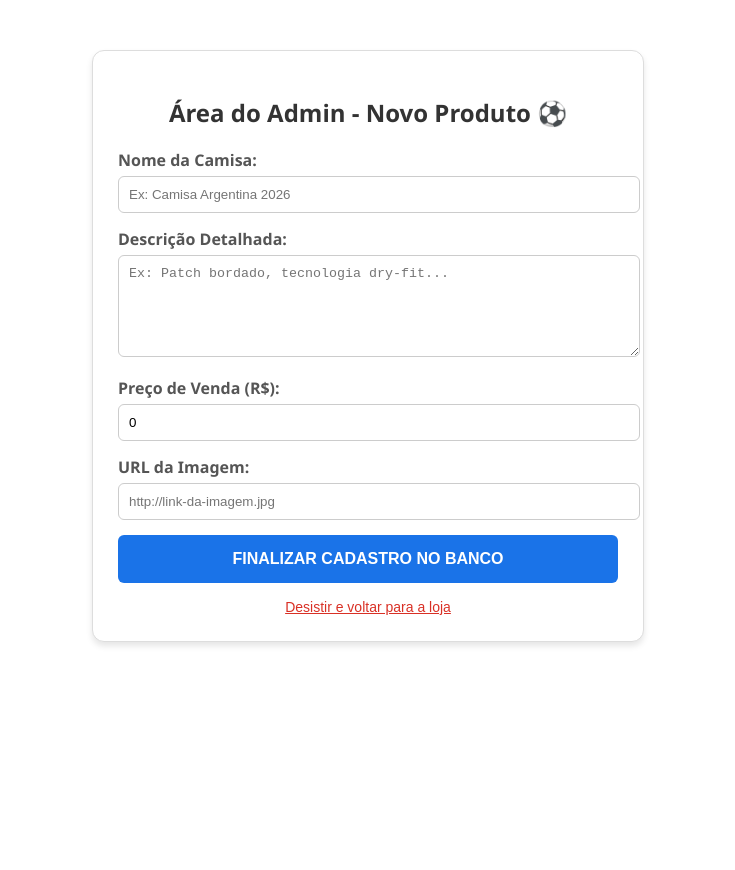
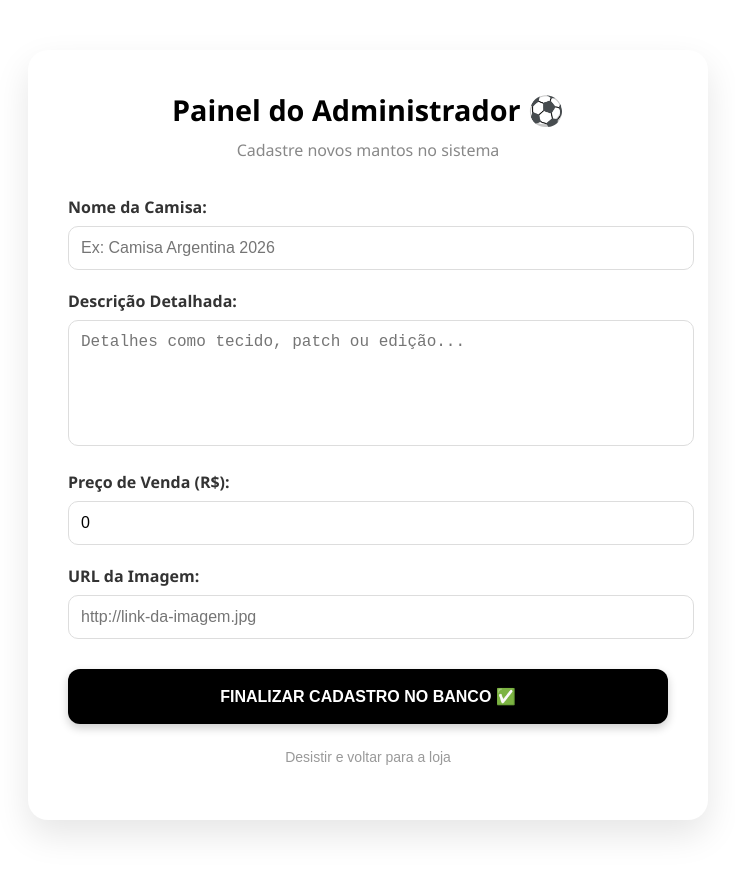
Before and after one commit to ViniciusC87/venda-de-camisetas, an Angular app in the folder FRONTEND/ecommerce-camisas/: page /admin/cadastrar-produto in a window 1280 px wide. Shown: the whole page, without its empty margins (272-1007 px from the left). Before the commit the page ends 800 px from the top, so only its background shows below. Built offline with nearby package versions, Linux system fonts and the light colour scheme.

Commit message:
Painel Admin: Visual premium e Modal de Acesso Restrito finalizado

```diff
--- a/FRONTEND/ecommerce-camisas/src/app/pages/admin/cadastro-produto/cadastro-produto.component.html
+++ b/FRONTEND/ecommerce-camisas/src/app/pages/admin/cadastro-produto/cadastro-produto.component.html
@@ -1,33 +1,39 @@
-<div style="max-width: 500px; margin: 50px auto; padding: 25px; border: 1px solid #ddd; border-radius: 12px; font-family: 'Segoe UI', Tahoma, Geneva, Verdana, sans-serif; background-color: #ffffff; box-shadow: 0 4px 6px rgba(0,0,0,0.1);">
-  <h2 style="text-align: center; color: #333; margin-bottom: 20px;">Área do Admin - Novo Produto ⚽</h2>
+<div style="max-width: 600px; margin: 50px auto; padding: 40px; border-radius: 20px; font-family: 'Segoe UI', sans-serif; background-color: #ffffff; box-shadow: 0 15px 35px rgba(0,0,0,0.1);">
 
-  <div style="display: flex; flex-direction: column; gap: 15px;">
+  <div style="text-align: center; margin-bottom: 35px;">
+    <h2 style="color: #000; font-size: 1.8rem; margin: 0;">Painel do Administrador ⚽</h2>
+    <p style="color: #888; margin-top: 10px;">Cadastre novos mantos no sistema</p>
+  </div>
+
+  <div style="display: flex; flex-direction: column; gap: 20px;">
     <div>
-      <label style="font-weight: bold; color: #555;">Nome da Camisa:</label>
-      <input type="text" [(ngModel)]="novoProduto.nome" placeholder="Ex: Camisa Argentina 2026" style="width: 100%; padding: 10px; border: 1px solid #ccc; border-radius: 6px; margin-top: 5px;">
+      <label style="font-weight: 600; color: #333; display: block; margin-bottom: 8px;">Nome da Camisa:</label>
+      <input type="text" [(ngModel)]="novoProduto.nome" placeholder="Ex: Camisa Argentina 2026" style="width: 100%; padding: 12px; border: 1px solid #ddd; border-radius: 10px; outline: none; font-size: 16px;">
     </div>
 
     <div>
-      <label style="font-weight: bold; color: #555;">Descrição Detalhada:</label>
-      <textarea [(ngModel)]="novoProduto.descricao" placeholder="Ex: Patch bordado, tecnologia dry-fit..." style="width: 100%; padding: 10px; border: 1px solid #ccc; border-radius: 6px; margin-top: 5px; height: 80px;"></textarea>
+      <label style="font-weight: 600; color: #333; display: block; margin-bottom: 8px;">Descrição Detalhada:</label>
+      <textarea [(ngModel)]="novoProduto.descricao" placeholder="Detalhes como tecido, patch ou edição..." style="width: 100%; padding: 12px; border: 1px solid #ddd; border-radius: 10px; outline: none; height: 100px; font-size: 16px; resize: none;"></textarea>
     </div>
 
     <div>
-      <label style="font-weight: bold; color: #555;">Preço de Venda (R$):</label>
-      <input type="number" [(ngModel)]="novoProduto.preco" style="width: 100%; padding: 10px; border: 1px solid #ccc; border-radius: 6px; margin-top: 5px;">
+      <label style="font-weight: 600; color: #333; display: block; margin-bottom: 8px;">Preço de Venda (R$):</label>
+      <input type="number" [(ngModel)]="novoProduto.preco" placeholder="299.90" style="width: 100%; padding: 12px; border: 1px solid #ddd; border-radius: 10px; outline: none; font-size: 16px;">
     </div>
 
     <div>
-      <label style="font-weight: bold; color: #555;">URL da Imagem:</label>
-      <input type="text" [(ngModel)]="novoProduto.imagem_url" placeholder="http://link-da-imagem.jpg" style="width: 100%; padding: 10px; border: 1px solid #ccc; border-radius: 6px; margin-top: 5px;">
+      <label style="font-weight: 600; color: #333; display: block; margin-bottom: 8px;">URL da Imagem:</label>
+      <input type="text" [(ngModel)]="novoProduto.imagem_url" placeholder="http://link-da-imagem.jpg" style="width: 100%; padding: 12px; border: 1px solid #ddd; border-radius: 10px; outline: none; font-size: 16px;">
     </div>
 
-    <button (click)="salvarProduto()" style="background: #1a73e8; color: white; padding: 15px; border: none; border-radius: 6px; cursor: pointer; font-weight: bold; font-size: 16px; transition: background 0.3s;">
-      FINALIZAR CADASTRO NO BANCO
-    </button>
+    <div style="margin-top: 10px;">
+      <button (click)="salvarProduto()" style="width: 100%; background: #000; color: white; padding: 18px; border: none; border-radius: 12px; cursor: pointer; font-weight: bold; font-size: 16px; transition: transform 0.2s; box-shadow: 0 4px 10px rgba(0,0,0,0.2);">
+        FINALIZAR CADASTRO NO BANCO ✅
+      </button>
 
-    <button (click)="cancelar()" style="background: none; color: #d93025; border: none; cursor: pointer; text-decoration: underline; font-size: 14px;">
-      Desistir e voltar para a loja
-    </button>
+      <button (click)="cancelar()" style="width: 100%; background: none; color: #999; border: none; cursor: pointer; padding: 15px; margin-top: 10px; font-size: 14px; text-decoration: none;">
+        Desistir e voltar para a loja
+      </button>
+    </div>
   </div>
 </div>
--- a/FRONTEND/ecommerce-camisas/src/app/pages/admin/cadastro-produto/cadastro-produto.component.ts
+++ b/FRONTEND/ecommerce-camisas/src/app/pages/admin/cadastro-produto/cadastro-produto.component.ts
@@ -11,6 +11,7 @@ import { HttpClient } from '@angular/common/http';
   templateUrl: './cadastro-produto.component.html'
 })
 export class CadastroProdutoComponent {
+  // Objeto que será enviado para o MySQL via Node.js
   novoProduto = {
     nome: '',
     descricao: '',
@@ -23,15 +24,21 @@ export class CadastroProdutoComponent {
   private router = inject(Router);
 
   salvarProduto() {
-    // Endereço do seu servidor Node.js que acessa o MySQL
+    // Verificação básica antes de enviar
+    if (!this.novoProduto.nome || !this.novoProduto.preco || !this.novoProduto.imagem_url) {
+      alert('Por favor, preencha o nome, preço e a imagem! ⚠️');
+      return;
+    }
+
+    // Endereço do seu servidor Node.js (Certifique-se que ele está rodando!)
     this.http.post('http://localhost:3000/produtos', this.novoProduto).subscribe({
       next: () => {
         alert('Manto cadastrado com sucesso! 🏆');
         this.router.navigate(['/']);
       },
       error: (err) => {
-        console.error(err);
-        alert('Erro ao salvar. Verifique se o terminal do BACKEND está rodando!');
+        console.error('Erro na conexão:', err);
+        alert('Erro ao salvar. Verifique se o terminal do BACKEND está aberto e rodando!');
       }
     });
   }
--- a/FRONTEND/ecommerce-camisas/src/app/pages/home/home.component.html
+++ b/FRONTEND/ecommerce-camisas/src/app/pages/home/home.component.html
@@ -1,33 +1,57 @@
-<div style="font-family: sans-serif; background-color: #fff; min-height: 100vh;">
+<div style="font-family: 'Segoe UI', sans-serif; background-color: #fff; min-height: 100vh; display: flex; flex-direction: column;">
 
-  <div style="background-color: #000; padding: 120px 20px; text-align: center; color: white;">
-    <h1 style="margin-bottom: 40px; font-size: 3rem;">Vini Camisas Store ⚽</h1>
+  <div style="background-color: #000; padding: 100px 20px; text-align: center; color: white;">
+    <h1 style="margin-bottom: 40px; font-size: 3rem; font-weight: 800; letter-spacing: -1px;">Vini Camisas Store ⚽</h1>
 
-    <div style="max-width: 600px; margin: 0 auto; display: flex; gap: 10px; background: white; padding: 5px; border-radius: 40px;">
+    <div style="max-width: 650px; margin: 0 auto; display: flex; gap: 10px; background: white; padding: 8px; border-radius: 50px; box-shadow: 0 10px 30px rgba(0,0,0,0.3);">
       <input type="text"
              [(ngModel)]="termoPesquisa"
              (keyup.enter)="irParaBusca()"
              placeholder="Qual manto você procura?"
-             style="flex: 1; padding: 15px 25px; border: none; border-radius: 40px; font-size: 18px; outline: none; color: #333;">
+             style="flex: 1; padding: 15px 30px; border: none; border-radius: 50px; font-size: 18px; outline: none; color: #333;">
 
       <button (click)="irParaBusca()"
-              style="background: #007bff; color: white; border: none; padding: 0 25px; border-radius: 40px; cursor: pointer; font-weight: bold;">
+              style="background: #007bff; color: white; border: none; padding: 0 35px; border-radius: 50px; cursor: pointer; font-weight: bold; font-size: 16px; text-transform: uppercase;">
         BUSCAR 🔍
       </button>
     </div>
   </div>
 
-  <div style="position: fixed; bottom: 20px; right: 20px; opacity: 0.1;">
-    <button (click)="abrirLoginAdmin()" style="background: none; border: none; cursor: pointer; font-size: 20px;">⚙️</button>
+  <div style="flex: 1; display: flex; align-items: center; justify-content: center; padding: 50px;">
+      <p style="color: #ccc; font-style: italic;">Explore os melhores mantos do futebol mundial.</p>
+  </div>
+
+  <footer style="padding: 20px; background: #fff; display: flex; justify-content: flex-end;">
+    <button (click)="mostrarLogin = true"
+            style="background: none; border: none; color: #eee; cursor: pointer; font-size: 1.2rem; transition: 0.3s;"
+            onmouseover="this.style.color='#ccc'"
+            onmouseout="this.style.color='#eee'">
+      ⚙️
+    </button>
+  </footer>
+</div>
+
+<div *ngIf="mostrarLogin" style="position: fixed; top: 0; left: 0; width: 100%; height: 100%; background: rgba(0,0,0,0.6); display: flex; justify-content: center; align-items: center; z-index: 9999; backdrop-filter: blur(8px);">
+
+  <div style="background: white; padding: 40px; border-radius: 25px; width: 400px; box-shadow: 0 25px 50px rgba(0,0,0,0.2); text-align: center;">
+    <h2 style="margin-bottom: 30px; font-size: 1.5rem; color: #000;">Acesso Restrito 🔐</h2>
+
+    <div style="text-align: left; margin-bottom: 20px;">
+      <label style="display: block; font-size: 0.75rem; font-weight: bold; color: #666; margin-bottom: 8px; text-transform: uppercase;">Usuário:</label>
+      <input type="email" [(ngModel)]="adminEmail" placeholder="admin@vinistore.com" style="width: 100%; padding: 12px; border: 1px solid #eee; border-radius: 8px; background: #fafafa; outline: none;">
+    </div>
+
+    <div style="text-align: left; margin-bottom: 30px;">
+      <label style="display: block; font-size: 0.75rem; font-weight: bold; color: #666; margin-bottom: 8px; text-transform: uppercase;">Senha:</label>
+      <input type="password" [(ngModel)]="adminSenha" placeholder="••••••••" style="width: 100%; padding: 12px; border: 1px solid #eee; border-radius: 8px; background: #fafafa; outline: none;">
+    </div>
+
+    <button (click)="autenticarAdmin()" style="width: 100%; padding: 15px; background: #000; color: white; border: none; border-radius: 12px; font-weight: bold; cursor: pointer; font-size: 1rem; margin-bottom: 15px; transition: 0.3s;">
+      ENTRAR NO PAINEL
+    </button>
+
+    <button (click)="mostrarLogin = false" style="background: none; border: none; color: #999; cursor: pointer; font-size: 0.9rem;">
+      Cancelar
+    </button>
   </div>
 </div>
-
-<div *ngIf="mostrarLogin" style="position: fixed; top: 0; left: 0; width: 100%; height: 100%; background: rgba(0,0,0,0.8); display: flex; justify-content: center; align-items: center; z-index: 1000;">
-  <div style="background: white; padding: 30px; border-radius: 10px; width: 300px;">
-    <h3 style="margin-bottom: 15px;">Acesso Admin</h3>
-    <input type="email" [(ngModel)]="adminEmail" placeholder="Email" style="width: 100%; padding: 10px; margin-bottom: 10px;">
-    <input type="password" [(ngModel)]="adminSenha" placeholder="Senha" style="width: 100%; padding: 10px; margin-bottom: 20px;">
-    <button (click)="autenticarAdmin()" style="width: 100%; padding: 10px; background: #000; color: white; border: none; border-radius: 5px;">Entrar</button>
-    <button (click)="mostrarLogin = false" style="width: 100%; margin-top: 10px; background: none; border: none; color: #666;">Cancelar</button>
-  </div>
-</div>
```
